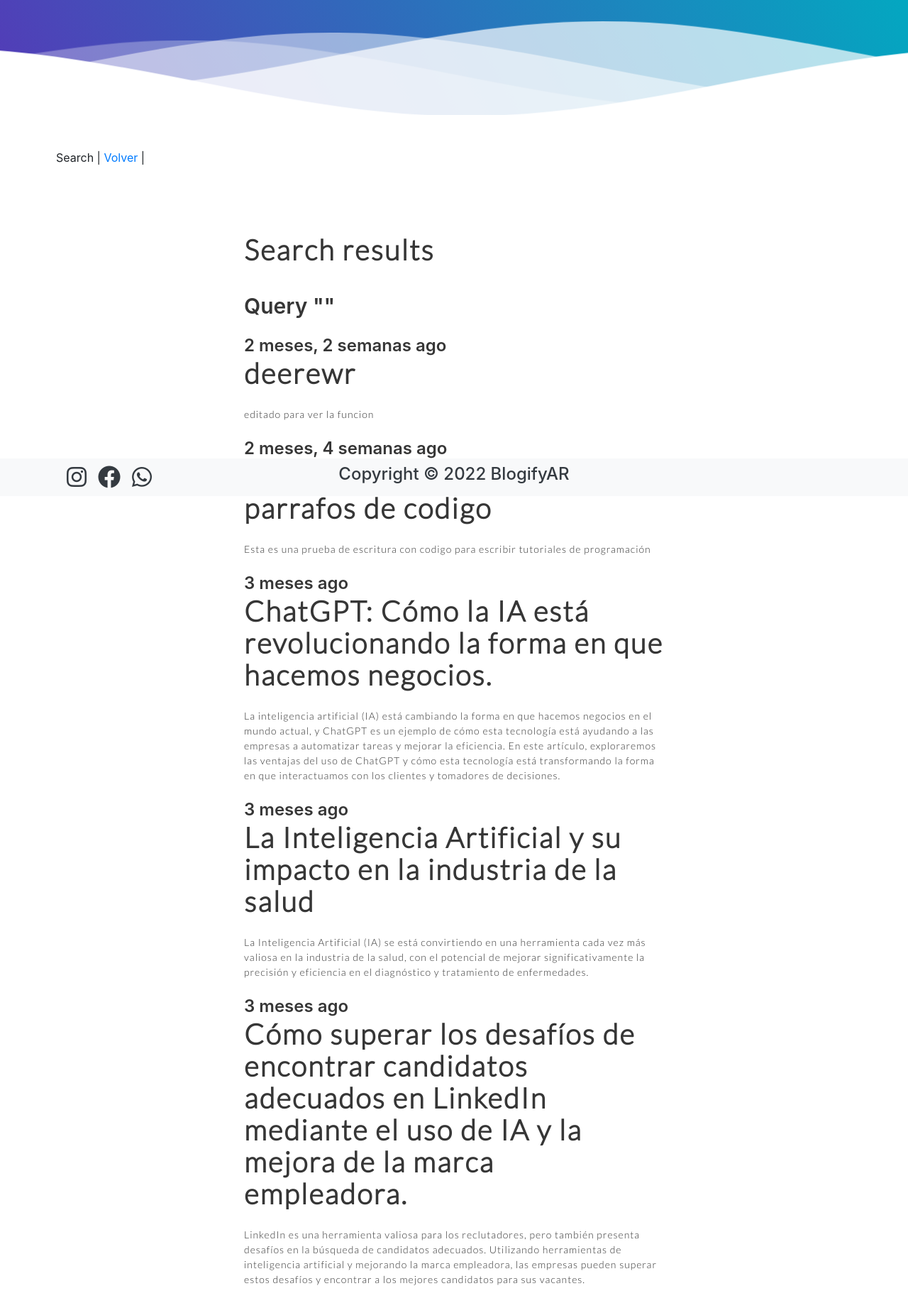
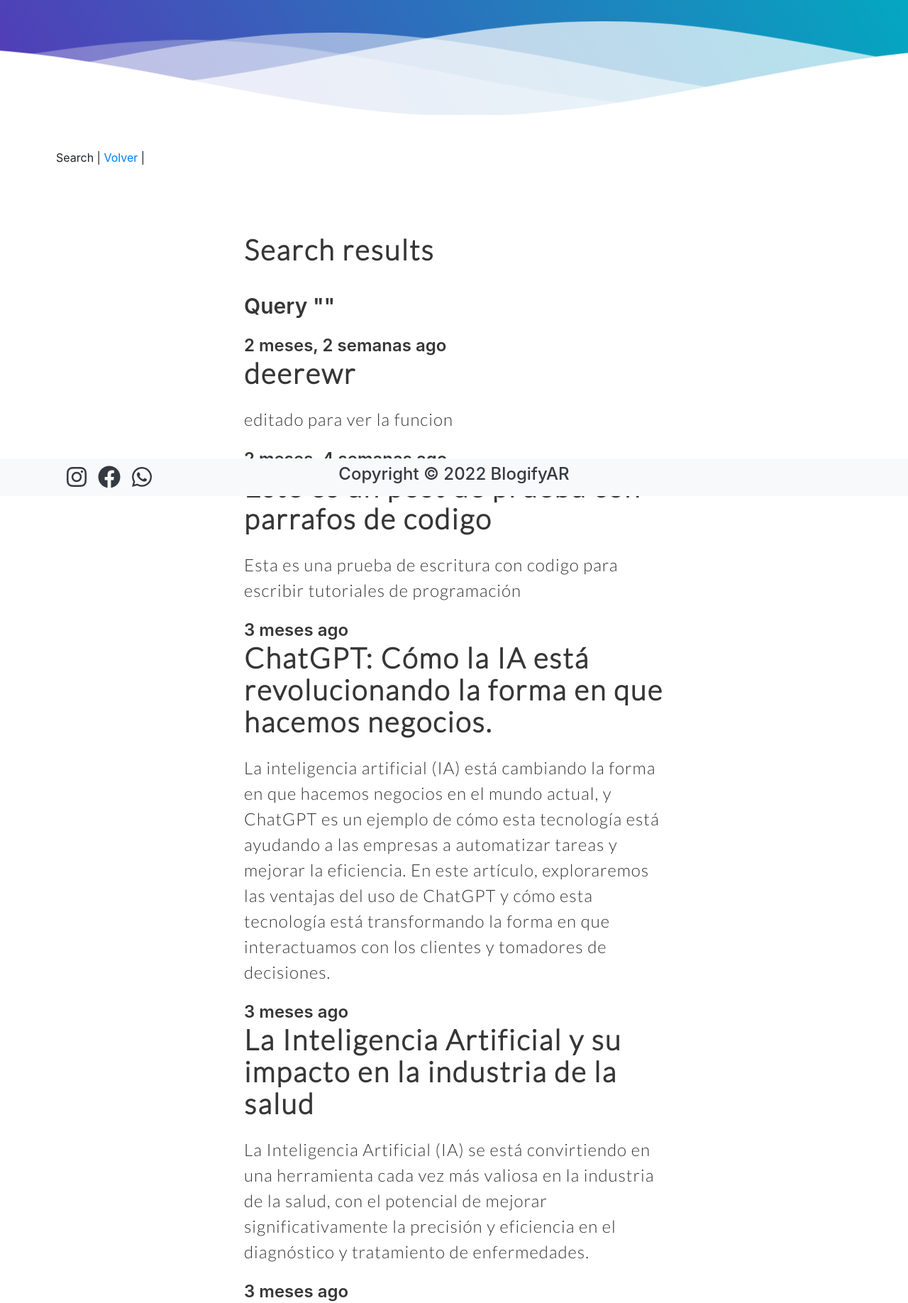
Before and after one commit to ramonserrano76/crashblog, a Django app: page /search/ in a window 1280 px wide. Shown: the part 101-1937 px from the top of the page at 71% size. Before the commit the page ends 1912 px from the top, so only its background shows below. Run offline with Django 3.2, Linux system fonts and the light colour scheme; data comes from the database, SQL or seed files in the repository; parts of the project's set-up code (start-up, migrations or seed data) failed here and were passed over; some libraries are stand-ins or nearby versions.

Commit message:
se agredo estilo a un <p>

```diff
--- a/blog/templates/blog/search.html
+++ b/blog/templates/blog/search.html
@@ -20,7 +20,7 @@
                                     <a href="{% url 'post_detail' post.category.slug post.slug %}">
                                         <h2 class="subtitle is-4">{{ post.created_at|timesince }} ago</h2>
                                         <h1 class="title">{{ post.title }}</h1>
-                                        <p>{{ post.intro }}</p>
+                                        <p style="font-size: 24px;">{{ post.intro }}</p>
                                     </a>
                                 </div>
                             {% empty %}
```
